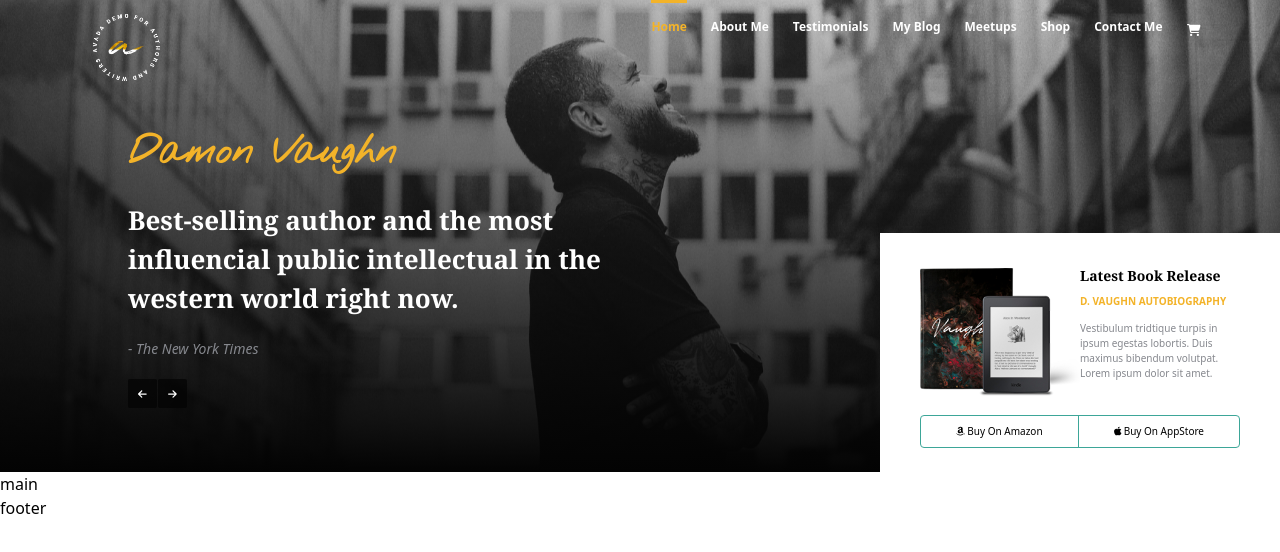
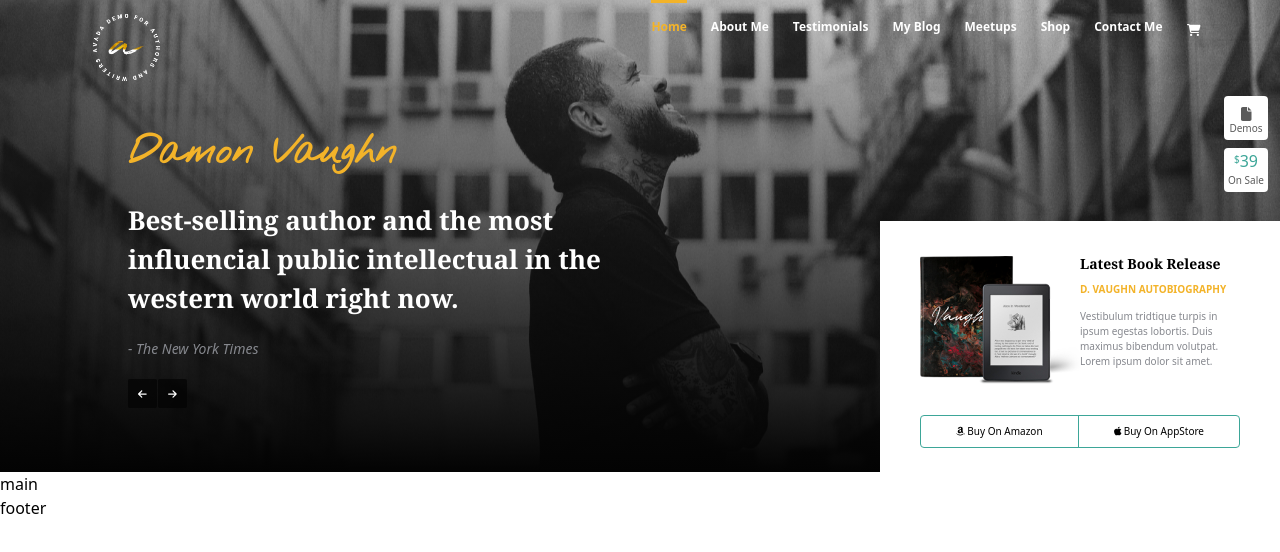
Before and after one commit to Vincenzo117/proj-html-vuejs, a Vue app: page / in a window 1280 px wide. Shown: the top 552 px of the page. Built offline with nearby package versions, Linux system fonts and the light colour scheme.

Commit message:
header on sale widget

```diff
--- a/src/components/HeaderLatestRelease.vue
+++ b/src/components/HeaderLatestRelease.vue
@@ -32,7 +32,7 @@ export default {
 
 <style lang="scss" scoped>
 .latest-release-widget {
-    @apply px-10 pt-8 pb-6 bg-white absolute bottom-0 right-0  flex flex-wrap z-30 max-w-[400px];
+    @apply px-10 pt-8 pb-6 bg-white relative md:absolute bottom-0 right-0  flex flex-wrap z-30 md:max-w-[400px];
     .widget__thumb{
         @apply w-1/2;
     }
@@ -49,7 +49,7 @@ export default {
         }
     }
     .widget__buy-options {
-        @apply w-full flex items-center justify-between border-[1px] border-keppel rounded;
+        @apply w-full flex items-center justify-between border-[1px] border-keppel rounded mt-3 ;
 
         .widget__buy-amazon, .widget__buy-appstore {
             @apply grow text-[10px] text-center py-2 hover:bg-keppel/10 transition-all;
--- /dev/null
+++ b/src/components/HeaderSaleWidget.vue
@@ -0,0 +1,48 @@
+<template>
+    <div class="sale-widget">
+        <div class="widget__demos">
+            <font-awesome-icon class="text-[14px]" icon="fa-solid fa-file" />
+            Demos
+        </div>
+        <div class="widget__on-sale">
+            <div class="widget__sale-price">{{ salePrice }}</div>
+            On Sale
+        </div>
+    </div>
+</template>
+
+<script>
+import { mapGetters } from 'vuex';
+
+export default {
+    name: 'HeaderSaleWidget',
+    computed: {
+        ...mapGetters(["salePrice"])
+    }
+}
+</script>
+
+<style lang="scss" scoped>
+.sale-widget {
+    @apply hidden md:block absolute z-20 right-3 top-24;
+
+    .widget__demos, .widget__on-sale {
+        @apply w-11 h-11 p-1 bg-white text-scorpion flex flex-col justify-end items-center rounded  text-[10px];
+    }
+
+    .widget__demos {
+        @apply mb-2;
+    }
+
+    .widget__on-sale {
+
+        .widget__sale-price {
+            @apply text-keppel text-[16px];
+
+            &:before {
+                @apply content-['$'] text-[10px] relative bottom-1;
+            }
+        }
+    }
+}
+</style>
--- a/src/components/MainHeader.vue
+++ b/src/components/MainHeader.vue
@@ -5,6 +5,8 @@
     <HeaderQuotes />
 
     <HeaderLatestRelease />
+
+    <HeaderSaleWidget />
   </header>
 </template>
 
@@ -12,13 +14,15 @@
 import HeaderNavbar from "./HeaderNavbar.vue";
 import HeaderQuotes from "./HeaderQuotes";
 import HeaderLatestRelease from "./HeaderLatestRelease";
+import HeaderSaleWidget from "./HeaderSaleWidget";
 
 export default {
   name: "MainHeader",
   components: {
     HeaderNavbar,
     HeaderQuotes,
-    HeaderLatestRelease
+    HeaderLatestRelease,
+    HeaderSaleWidget
   },
 };
 </script>
--- a/src/main.js
+++ b/src/main.js
@@ -12,13 +12,13 @@ import { library } from '@fortawesome/fontawesome-svg-core'
 
 /* import specific icons */
 import { faAmazon, faApple  } from '@fortawesome/free-brands-svg-icons'
-import { faCartShopping, faArrowRight, faArrowLeft, faBars} from '@fortawesome/free-solid-svg-icons'
+import { faCartShopping, faArrowRight, faArrowLeft, faBars, faFile} from '@fortawesome/free-solid-svg-icons'
 
 /* import font awesome icon component */
 import { FontAwesomeIcon } from '@fortawesome/vue-fontawesome'
 
 /* add icons to the library */
-library.add(faCartShopping, faArrowRight, faArrowLeft, faBars, faAmazon, faApple)
+library.add(faCartShopping, faArrowRight, faArrowLeft, faBars, faAmazon, faApple, faFile)
 
 /* add font awesome icon component */
 Vue.component('font-awesome-icon', FontAwesomeIcon)
--- a/src/store/index.js
+++ b/src/store/index.js
@@ -4,6 +4,7 @@ import Vuex from 'vuex';
 import headeNavbar from './modules/headerNavbar.js';
 import headerQuotes from './modules/headerQuotes.js';
 import latestRelease from './modules/latestRelease.js';
+import headerSale from './modules/headerSale.js';
 
 Vue.use(Vuex);
 
@@ -11,6 +12,7 @@ export default new Vuex.Store({
     modules: {
         headeNavbar,
         headerQuotes,
-        latestRelease
+        latestRelease,
+        headerSale
     }
 })
--- /dev/null
+++ b/src/store/modules/headerSale.js
@@ -0,0 +1,20 @@
+const state = {
+    sale: {
+        price: '39'
+    }
+}
+
+const getters = {
+    salePrice: (state) => (state.sale.price)
+}
+
+const actions = {}
+
+const mutations = {}
+
+export default {
+    state,
+    getters,
+    actions,
+    mutations
+}
```
